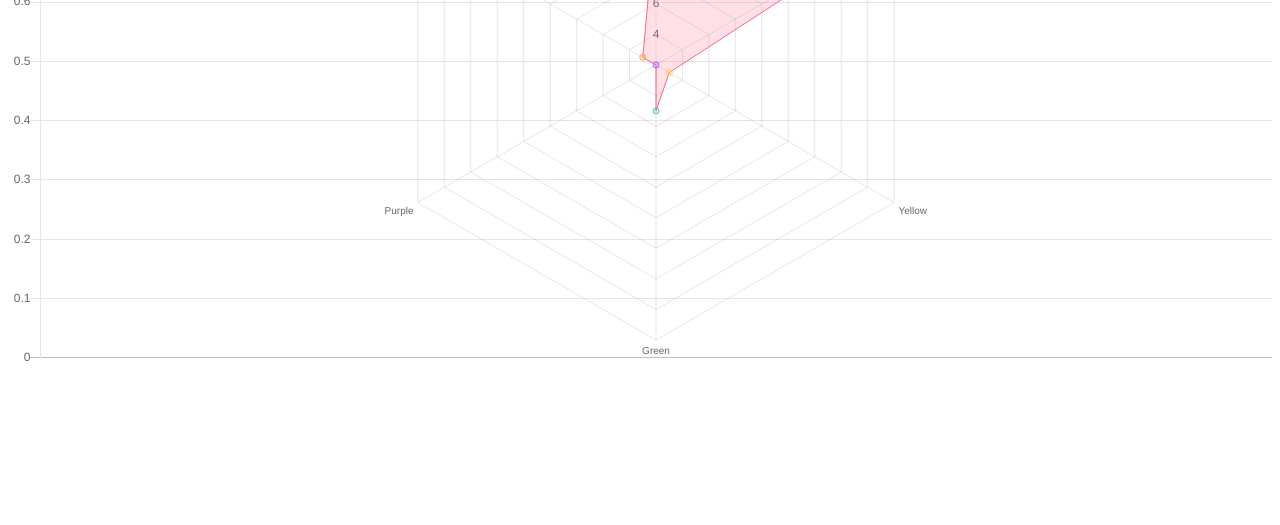
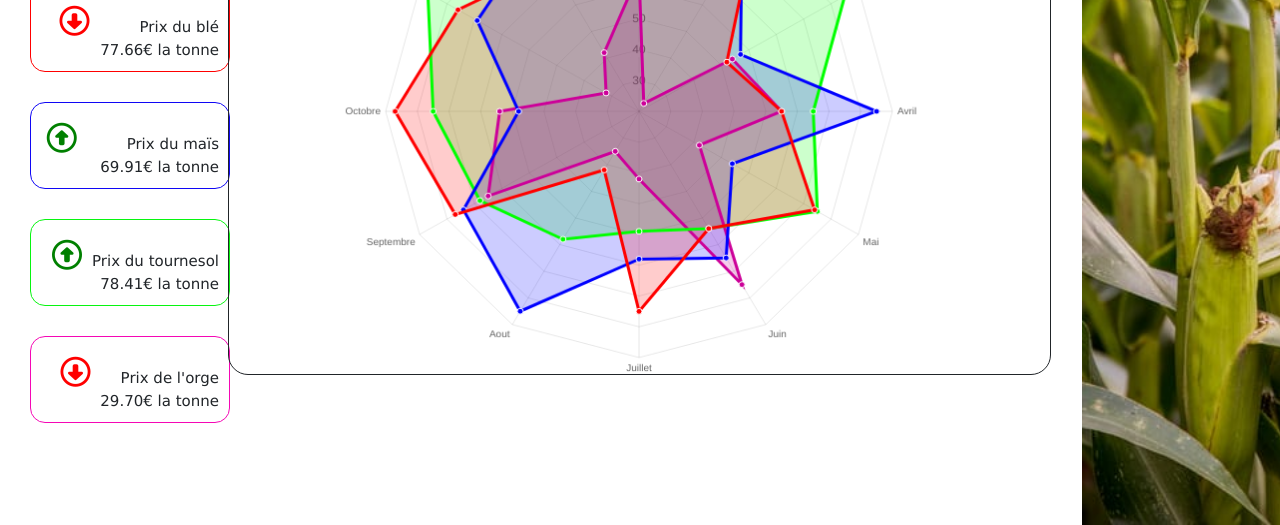
Before and after one commit to christopher85/page-admin, a plain HTML site: page cereale.html in a window 1280 px wide. Shown: the part 275-800 px from the top of the page. Drawn offline with nearby package versions, Linux system fonts and the light colour scheme; a web font is replaced by a local one.

Commit message:
fin cereale ajout betail

```diff
--- a/cereale.html
+++ b/cereale.html
@@ -1,59 +1,101 @@
-
 <!DOCTYPE html>
 
 <html>
+
 <head>
+
+    <meta charset="utf-8">
+
+    <meta name="viewport" content="width=device-width, initial-scale=1">
+    <meta http-equiv="X-UA-Compatible" content="IE=edge">
+
+
+    <link href="https://fonts.googleapis.com/css2?family=BenchNine:wght@300;400;700&display=swap" rel="stylesheet">
+
+    <link rel="stylesheet" href="https://stackpath.bootstrapcdn.com/bootstrap/4.4.1/css/bootstrap.min.css" integrity="sha384-Vkoo8x4CGsO3+Hhxv8T/Q5PaXtkKtu6ug5TOeNV6gBiFeWPGFN9MuhOf23Q9Ifjh" crossorigin="anonymous">
 
 
 
+    <link rel="stylesheet" href="https://www.w3schools.com/w3css/4/w3.css">
+
+    <link rel="stylesheet" href="css/cereale.css">
+
+    <script defer src="https://use.fontawesome.com/releases/v5.0.13/js/solid.js" integrity="sha384-tzzSw1/Vo+0N5UhStP3bvwWPq+uvzCMfrN1fEFe+xBmv1C/AtVX5K0uZtmcHitFZ" crossorigin="anonymous"></script>
+    <script defer src="https://use.fontawesome.com/releases/v5.0.13/js/fontawesome.js" integrity="sha384-6OIrr52G08NpOFSZdxxz1xdNSndlD4vdcf/q2myIUVO0VsqaGHJsB0RaBE01VTOY" crossorigin="anonymous"></script>
+    <script src="https://kit.fontawesome.com/cc5ec0b7b9.js" crossorigin="anonymous"></script>
+    <script type="text/javascript" src="../jsc/jscharting.js"></script>
+    <script type="text/javascript" src="../jsc/modules/types.js"></script>
 </head>
+
 <body>
 
 
     <div class="container">
         <div class="row">
             <div class="col-md-2">
+
+
+                <div class="moyenne"><h1>Prix moyen sur l'année 2019</h1></div>
+                <p class="sheat"><i class="far fa-arrow-alt-circle-down"></i>Prix du blé<br>77.66€ la tonne</p>
+                <p class="corn"><i class="far fa-arrow-alt-circle-up"></i>Prix du maïs<br>69.91€ la tonne</p>
+                <p class="tournesol"><i class="far fa-arrow-alt-circle-up"></i>Prix du tournesol<br>78.41€ la tonne</p>
+                <p class="orge"><i class="far fa-arrow-alt-circle-down"></i>Prix de l'orge<br>29.70€ la tonne</p>
+
+
             </div>
 
+                <div class="col-md-8">
 
-        <div class="col-md-8">
                     <script src="https://cdn.jsdelivr.net/npm/chart.js@2.8.0"></script>
-            <canvas id="myChart"></canvas>
+
+                    <canvas id="radar-chart" width="800" height="600"></canvas>
                     <script>
-                          var ctx = document.getElementById('myChart');
-                          var myChart = new Chart(ctx, {
+                        new Chart(document.getElementById("radar-chart"), {
                             type: 'radar',
                             data: {
-                          labels: ['Red', 'Blue', 'Yellow', 'Green', 'Purple', 'Orange'],
+                                labels: ["Janvier", "février", "Mars", "Avril", "Mai","Juin", "Juillet", "Aout", "Septembre", "Octobre", "Novembre", "Décembre"],
                                 datasets: [{
-                          label: '# of Votes',
-                          data: [12, 19, 3, 5, 2, 3],
-                          backgroundColor: [
-                          'rgba(255, 99, 132, 0.2)',
-                          'rgba(54, 162, 235, 0.2)',
-                          'rgba(255, 206, 86, 0.2)',
-                          'rgba(75, 192, 192, 0.2)',
-                          'rgba(153, 102, 255, 0.2)',
-                          'rgba(255, 159, 64, 0.2)'
-                          ],
-                          borderColor: [
-                          'rgba(255, 99, 132, 1)',
-                          'rgba(54, 162, 235, 1)',
-                          'rgba(255, 206, 86, 1)',
-                          'rgba(75, 192, 192, 1)',
-                          'rgba(153, 102, 255, 1)',
-                          'rgba(255, 159, 64, 1)'
-                          ],
-                          borderWidth: 1
-                          }]
+                                    label: "blé",
+                                    fill: true,
+                                    backgroundColor: "rgba(255, 0, 0,0.2)",
+                                    borderColor: "rgba(255, 0, 0,1)",
+                                    pointBorderColor: "#fff",
+                                    pointBackgroundColor: "rgba(255, 0, 0,1)",
+                                    data: [100, 95, 52, 65, 84, 64, 85, 42, 87, 97, 86, 75]
+                                }, {
+                                    label: "maïs",
+                                    fill: true,
+                                    backgroundColor: "rgba(0, 0, 255,0.2)",
+                                    borderColor: "rgba(0, 0,255,1)",
+                                    pointBorderColor: "#fff",
+                                    pointBackgroundColor: "rgba(0, 0,255,1)",
+                                    pointBorderColor: "#fff",
+                                    data: [65, 85, 57, 95, 54, 75, 68, 95, 84, 58, 79, 86]
+                                },  {
+                                    label: "tournesol",
+                                    fill: true,
+                                    backgroundColor: "rgba(0, 255, 0, 0.2)",
+                                    borderColor: "rgba(0, 255, 0, 1)",
+                                    pointBorderColor: "#fff",
+                                    pointBackgroundColor: "rgba(0, 255, 0, 1)",
+                                    pointBorderColor: "#fff",
+                                    data: [85, 65, 95, 75, 85, 64, 59, 68, 78, 85, 97, 85]
+                                },  {
+                                    label: "orge",
+                                    fill: true,
+                                    backgroundColor: "rgba(204, 0, 153, 0.2)",
+                                    borderColor: "rgba(204, 0, 153,1)",
+                                    pointBorderColor: "#fff",
+                                    pointBackgroundColor: "rgba(204, 0, 153, 1)",
+                                    pointBorderColor: "#fff",
+                                    data: [65, 23, 54, 65, 42, 85, 42, 35, 75, 64, 32, 42]
+                                    },
+                                  ]
                             },
                             options: {
-                          scales: {
-                          yAxes: [{
-                          ticks: {
-                          beginAtZero: true
-                          }
-                          }]
+                                title: {
+                                    display: true,
+                                    text: 'Prix de ventes des céréales 2019'
                                 }
                             }
                         });
@@ -61,11 +103,18 @@
             </div>
 
             <div class="col-md-2">
+
+                <img src="ressource/image/corn.jpg">
+
             </div>
         </div>
 
     </div>
 
+
+    <script src="https://code.jquery.com/jquery-3.4.1.slim.min.js" integrity="sha384-J6qa4849blE2+poT4WnyKhv5vZF5SrPo0iEjwBvKU7imGFAV0wwj1yYfoRSJoZ+n" crossorigin="anonymous"></script>
+    <script src="https://cdn.jsdelivr.net/npm/popper.js@1.16.0/dist/umd/popper.min.js" integrity="sha384-Q6E9RHvbIyZFJoft+2mJbHaEWldlvI9IOYy5n3zV9zzTtmI3UksdQRVvoxMfooAo" crossorigin="anonymous"></script>
+    <script src="https://stackpath.bootstrapcdn.com/bootstrap/4.4.1/js/bootstrap.min.js" integrity="sha384-wfSDF2E50Y2D1uUdj0O3uMBJnjuUD4Ih7YwaYd1iqfktj0Uod8GCExl3Og8ifwB6" crossorigin="anonymous"></script>
 </body>
 
 </html>
--- /dev/null
+++ b/css/betail.css
@@ -0,0 +1,3 @@
+.container{
+    max-width: inherit;
+}
--- a/css/cereale.css
+++ b/css/cereale.css
@@ -0,0 +1,96 @@
+.container{
+    max-width: inherit;
+}
+
+
+.row{
+    position: relative;
+}
+
+p{
+    display: block;
+    position: relative;
+    left: 15px;
+    top: 230px;
+    border: 1px solid ;
+    border-radius: 15px;
+    margin: 10px 0;
+    padding: 10px;
+    width: 200px;
+
+}
+.moyenne{
+    position: absolute;
+    left: 30px;
+    font-family: 'benchnine', sans-serif;
+    font-size: 20px;
+    width: 200px;
+    text-align: center;
+    border: 3px solid ;
+    border-radius: 15px;
+    border-color: blue;
+    margin: 10px 0;
+    padding: 10px;
+}
+
+.sheat{
+    border-color: #ff0000;
+    margin: 30px 0;
+    text-align: right;
+
+}
+.corn{
+    border-color: #1007f5;
+    margin: 30px 0;
+     text-align: right;
+}
+
+.tournesol{
+    border-color: #07f510;
+    margin: 30px 0;
+     text-align: right;
+}
+
+.orge{
+    border-color: #f507b5;
+    margin: 30px 0;
+    text-align: right;
+}
+
+canvas{
+    border: 1px solid;
+    margin-top: 50px;
+    border-radius: 20px;
+    height: 600px !important;
+}
+
+.sheat i{
+    font-size: 200%;
+    color: red;
+    margin: 10px 50px 0 0;
+
+}
+.orge i{
+    font-size: 200%;
+    color: red;
+    margin: 10px 30px 0 0;
+
+}
+
+.corn i{
+    font-size: 200%;
+    color: green;
+    margin: 10px 50px 0 0;
+
+}
+.tournesol i{
+    font-size: 200%;
+    color: green;
+    margin: 10px 10px 0 0;
+
+}
+
+img{
+    height: 100vh;
+    position: fixed;
+}
```
Also changed, not shown: betail.html (added, +76 -0 lines), index.html (+1 -1 lines), ressource/image/corn.jpg (added). Lines whose indentation alone changed are shown as unchanged.
